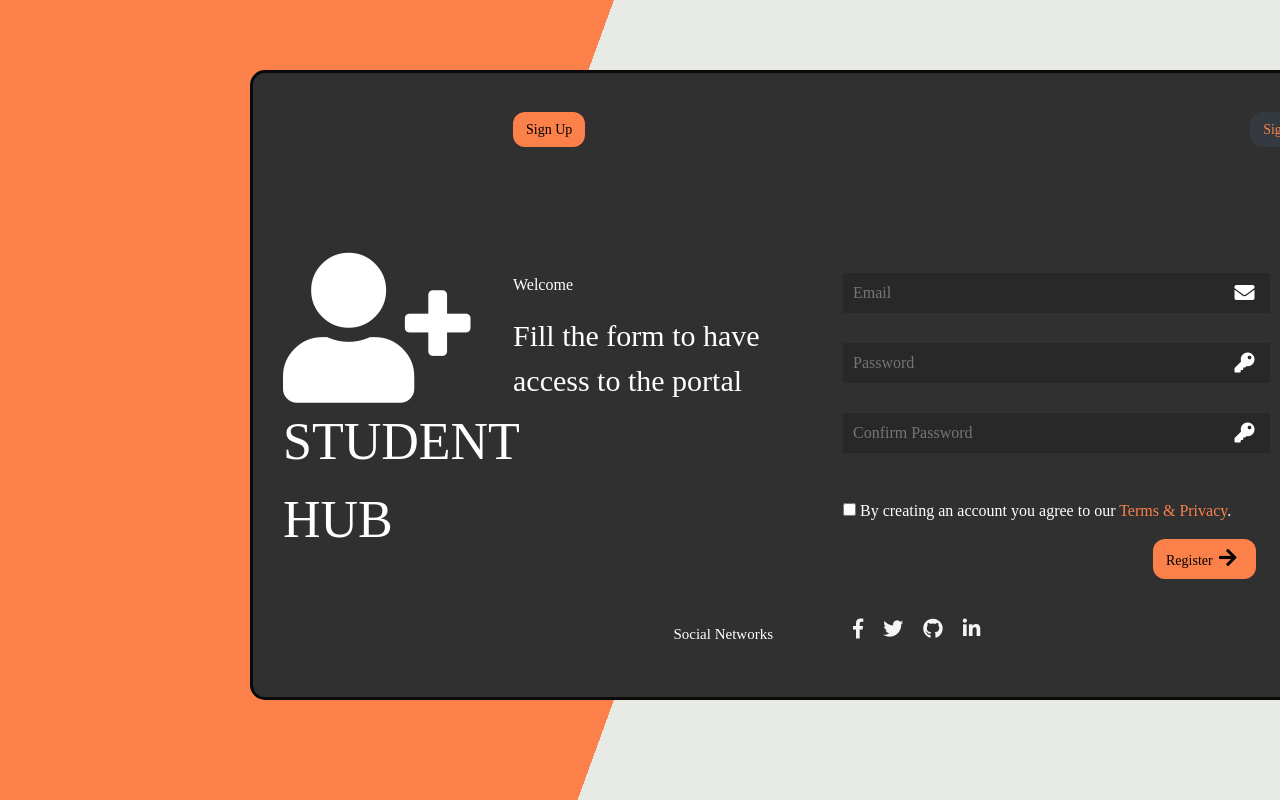
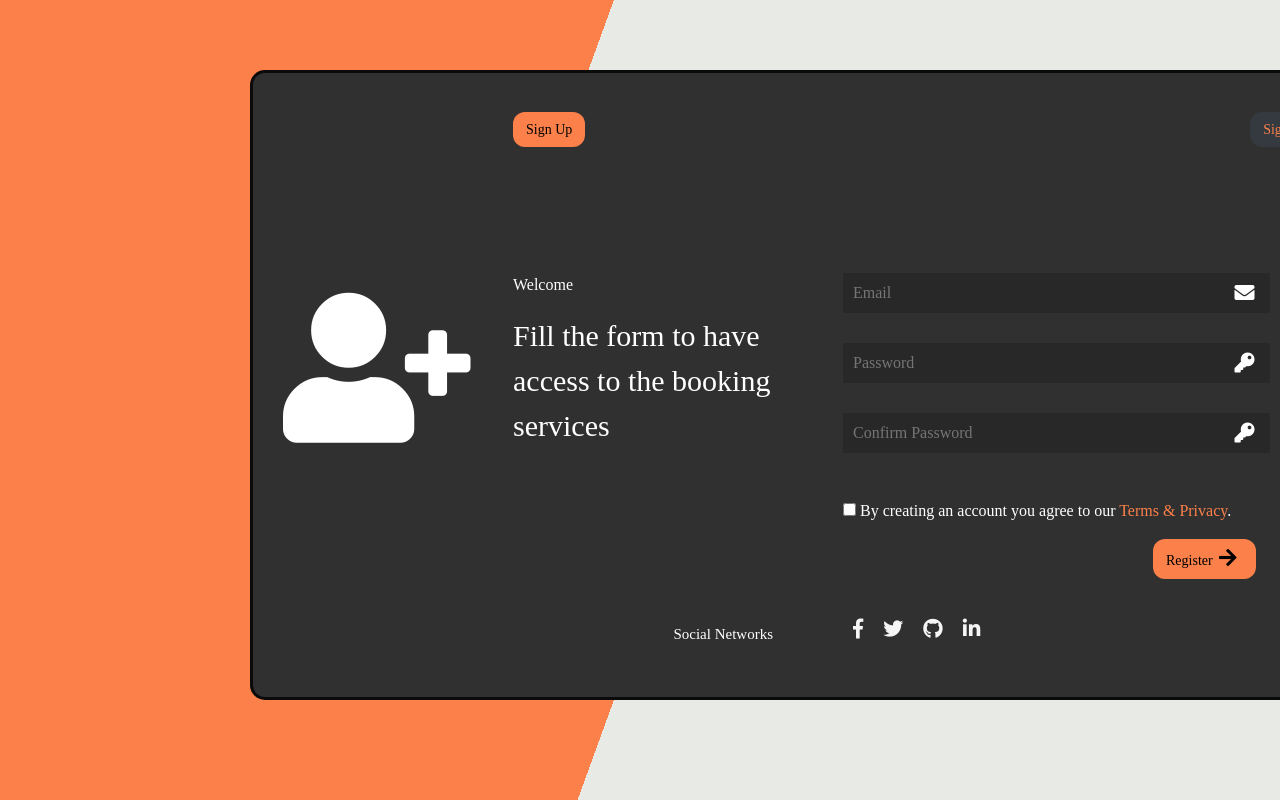
Before and after one commit to RonohP/Ernestine, a React (Create React App) app: page /register in a window 1280 px wide. Shown: the top 800 px of the page. Built offline with nearby package versions, Linux system fonts and the light colour scheme; a web font is replaced by a local one.

Commit message:
features

```diff
--- a/src/Pages/login/Login.jsx
+++ b/src/Pages/login/Login.jsx
@@ -6,7 +6,7 @@ const Login = () => {
     <div class="grid-container">
       <div class="grid-item item1">
         <i class="fas fa-user-plus fa-5x"></i>
-        <p style={{ fontSize: "52px" }}>STUDENT HUB</p>
+        {/* <p style={{ fontSize: "52px" }}>LECTURER HUB</p> */}
       </div>
       <div class="grid-item">
         <div class="block">
--- a/src/Pages/login/login.css
+++ b/src/Pages/login/login.css
@@ -12,7 +12,7 @@ body {
 
 }
 .item1 {
-  margin-top: 150px;
+  margin-top: 190px;
   color: white;
 }
 
@@ -88,6 +88,7 @@ label {
   border: none;
   font-size: 16px;
   background: #282828;
+  color:white;
 }
 
 
--- a/src/Pages/register/Register.jsx
+++ b/src/Pages/register/Register.jsx
@@ -6,7 +6,7 @@ function Register() {
     <div class="grid-container">
       <div class="grid-item item1">
         <i class="fas fa-user-plus fa-5x"></i>
-        <p style={{ fontSize: "52px" }}>STUDENT HUB</p>
+        {/* <p style={{ fontSize: "52px" }}>LECTURER HUB</p> */}
       </div>
       <div class="grid-item">
         <div class="block">
@@ -14,7 +14,7 @@ function Register() {
         </div>
         <div class="block1">
           <p style={{ fontSize: "16px" }}>Welcome</p>
-          <p>Fill the form to have access to the portal </p>
+          <p>Fill the form to have access to the booking services </p>
         </div>
         <div class="block2">
           Social Networks
--- a/src/Pages/register/register.css
+++ b/src/Pages/register/register.css
@@ -2,7 +2,7 @@ body {
   margin: 0;
   padding: 0;
   overflow: hidden;
-  /* background: linear-gradient(110deg, #fc804a 40%, #e8eae6 30%); */
+  background: linear-gradient(110deg, #fc804a 40%, #e8eae6 30%);
   font-family: 'Cabin Sketch', cursive;
  }
 
@@ -12,7 +12,7 @@ body {
 
 }
 .item1 {
-  margin-top: 150px;
+  margin-top: 160px;
   color: white;
 }
 
@@ -89,6 +89,7 @@ label {
   border: none;
   font-size: 16px;
   background: #282828;
+  color:white;
 }
 
 
```
